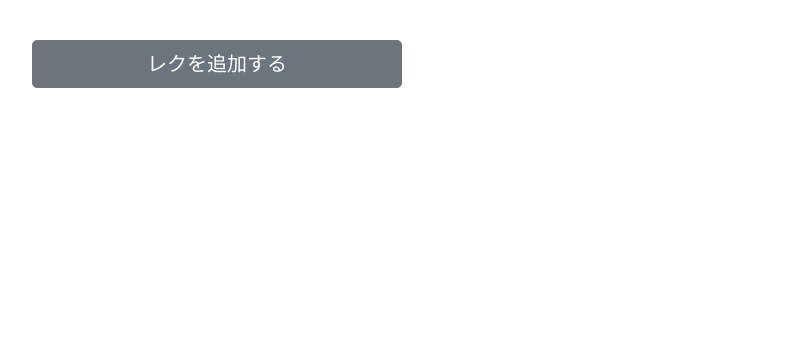
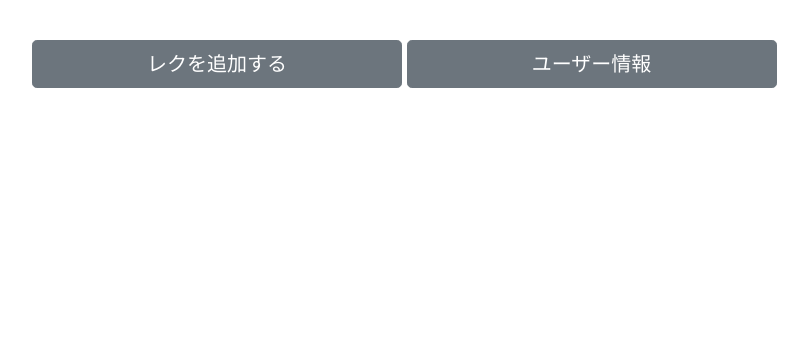
Before and after one commit to su-chihiro/kodomo-kai.info, a PHP site: page /recreation/soleRecList.php?p=1 in a window 1280 px wide. Shown: the part 286-638 px from the top of the page, without its empty margins (53-861 px from the left). Run offline with PHP 8.4, Linux system fonts and the light colour scheme; some libraries are stand-ins or nearby versions.

Commit message:
ユーザー方法表示ボタン追加

```diff
--- a/src/recreation/soleRecList.php
+++ b/src/recreation/soleRecList.php
@@ -152,6 +152,8 @@
             </table>
 
             <button type="button" class="btn btn-secondary btn-lg btn-lock col-md-4 col-sm-12 my-4 mr-auto" value="" name="submit" id="newTopicButton">レクを追加する</button>
+            <button type="button" class="btn btn-secondary btn-lg btn-lock col-md-4 col-sm-12 my-4 mr-auto" value="" name="submit" id="userInfo">ユーザー情報</button>
+            <p id=“token” style=“word-break: break-all;“></p>
 
             <!-- <form class="needs-validation new-topic-form px-3 pt-2 border-1 border-secondary rounded" novalidate id="newTopicForm" name="newtopicform" action="./rec_preview.php" method="POST" onSubmit="return check()"> -->
             <div class="needs-validation new-topic-form px-3 pt-2 border-1 border-secondary mb-3 rounded" novalidate id="newTopicForm">
```
